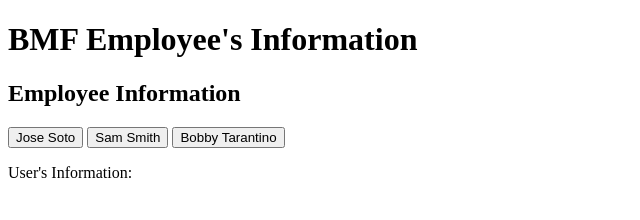
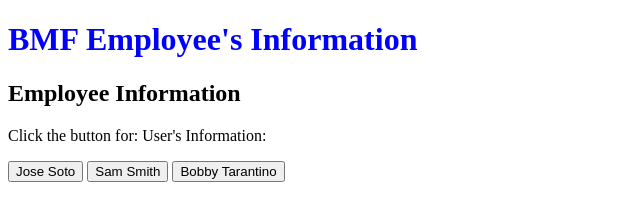
Before and after one commit to jsoto007/jsprojec_v300, a plain HTML site: page index.html in a window 1280 px wide. Shown: the whole page, without its empty margins (0-640 px from the left). Drawn offline with Linux system fonts and the light colour scheme; no server answers.

Commit message:
working with css

```diff
--- a/index.html
+++ b/index.html
@@ -10,7 +10,7 @@
   </head>
   <body>
 
-    <h1>BMF Employee's Information</h1>
+    <h1 style="color:blue;">BMF Employee's Information</h1>
 
 
 </style>
@@ -18,6 +18,7 @@
 <body>
   <h2>Employee Information</h2>
   <p id='employee_directory'></p>
+  <p>Click the button for: User's Information:</p>
 
   <button id="load_info_1">Jose Soto</button>
   <button id="load_info_2">Sam Smith</button>
@@ -27,7 +28,6 @@
   <ul id="time_sheet"></ul>
 
 
-<p>User's Information:</p>
 
         <!-- <form id="lastN">
         <label for="fName">First Name</label>
```
